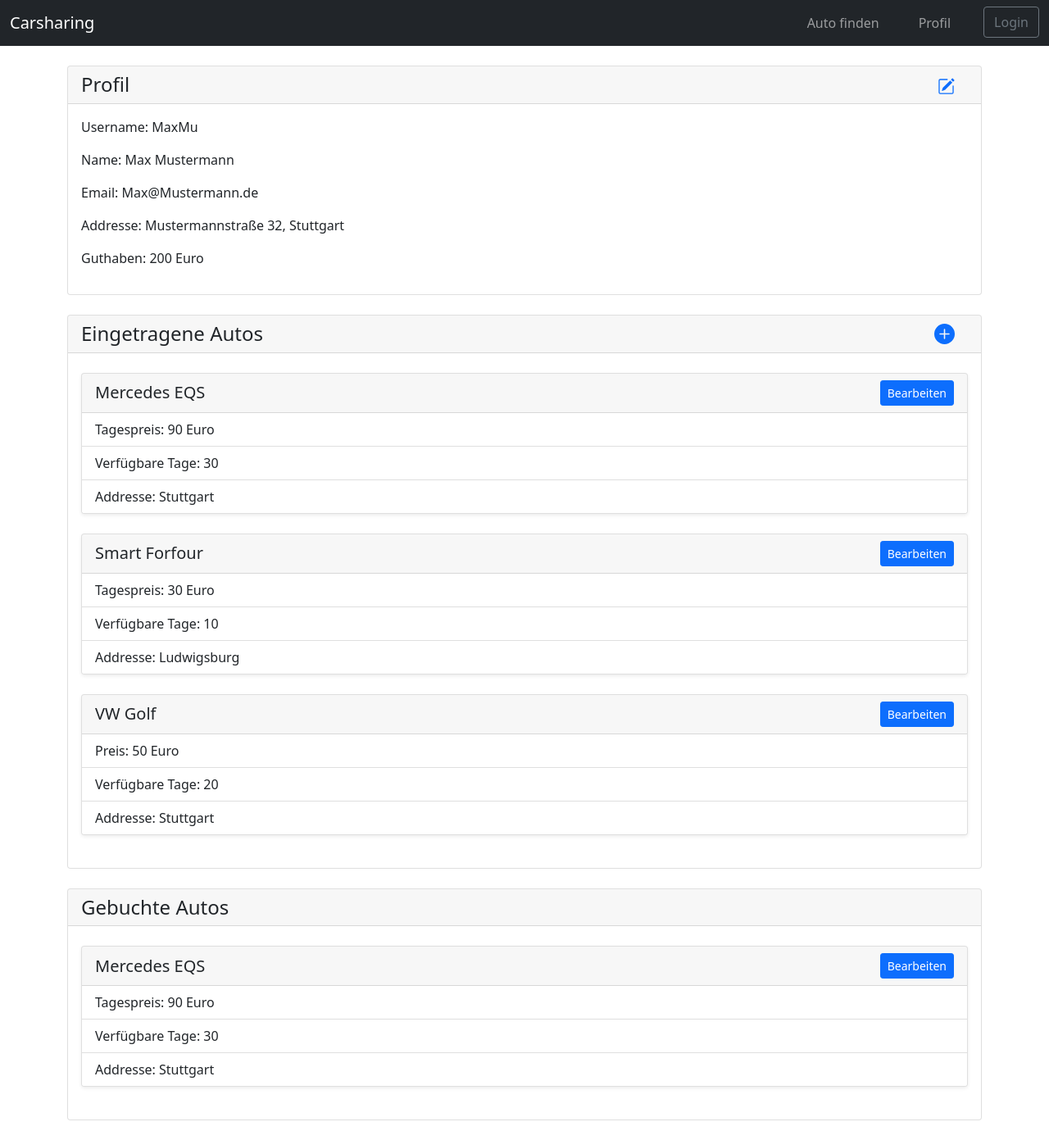
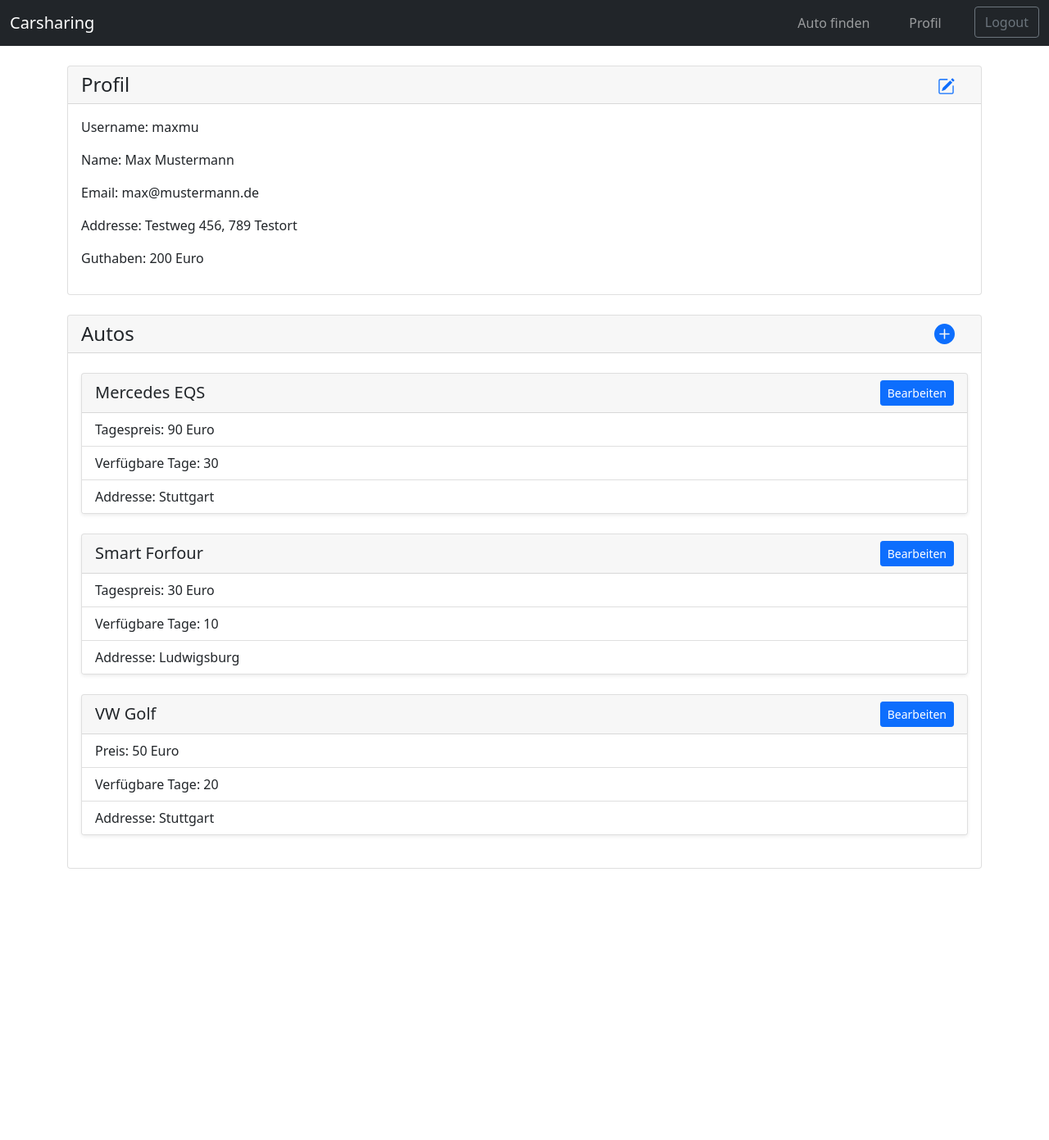
Before and after one commit to Fabian-Schneider01/Carsharing, a Flask app: page /profile in a window 1280 px wide. Shown: the whole page at 82% size. After the commit the page ends 1060 px from the top, so only its background shows below. Run offline with Flask 2, Linux system fonts and the light colour scheme; a user stored in the database is signed in; data comes from the database, SQL or seed files in the repository.

Commit message:
fix(profile)

```diff
--- a/templates/profile.html
+++ b/templates/profile.html
@@ -26,7 +26,7 @@
                         <li class="nav-item">
                             <a class="nav-link" href="{{ url_for("profile") }}">Profil</a>
                         </li>
-                        <a href="{{ url_for("login") }}"><button class="btn btn-outline-secondary my-2 my-sm-0" type="submit">Login</button></a>
+                        <a href="{{ url_for("logout") }}"><button class="btn btn-outline-secondary my-2 my-sm-0" type="submit">Logout</button></a>
                     </ul>
                 </div>
             </div>
@@ -44,17 +44,17 @@
                     </a>
                 </h4>
                 <div class="card-body">
-                    <p>Username: MaxMu</p>
-                    <p>Name: Max Mustermann</p>
-                    <p>Email: Max@Mustermann.de</p>
-                    <p>Addresse: Mustermannstraße 32, Stuttgart</p>
-                    <p>Guthaben: 200 Euro</p>
+                    <p>Username: {{ username }}</p>
+                    <p>Name: {{ firstName }} {{ lastName }}</p>
+                    <p>Email: {{ email }}</p>
+                    <p>Addresse: {{ street }} {{ houseNum }}, {{ postalCode }} {{ city }} </p>
+                    <p>Guthaben: {{ credit }} Euro</p>
                 </div>
             </div>
 
             <div class="card mt-4 mb-4">
                 <h4 class="card-header text-center d-flex justify-content-between align-items-center">
-                    Eingetragene Autos
+                    Autos
                     <svg xmlns="http://www.w3.org/2000/svg"  data-bs-toggle="modal" data-bs-target="#myCarModal" style="margin-right: 1rem;" type="button" width="25" height="25" fill="#0d6efd" class=" bi bi-plus-circle-fill mr-5" viewBox="0 0 16 16">
                         <path d="M16 8A8 8 0 1 1 0 8a8 8 0 0 1 16 0zM8.5 4.5a.5.5 0 0 0-1 0v3h-3a.5.5 0 0 0 0 1h3v3a.5.5 0 0 0 1 0v-3h3a.5.5 0 0 0 0-1h-3v-3z"/></a>
                     </svg>
@@ -158,86 +158,6 @@
                     </div>
                 </div>
             </div>
-            <div class="card mt-4 mb-4">
-                <h4 class="card-header text-center d-flex justify-content-between align-items-center">
-                    Gebuchte Autos
-                </h4>
-
-                <div class="card-body">
-                    <div class="card shadow-sm mt-2 mb-4">
-                        <h5 class="card-header text-center d-flex justify-content-between align-items-center">
-                            Mercedes EQS
-                            <button type="button" class="btn btn-sm btn-primary">Bearbeiten</button>
-                        </h5>
-                        <ul class="list-group list-group-flush">
-                            <li class="list-group-item">Tagespreis: 90 Euro</li>
-                            <li class="list-group-item">Verfügbare Tage: 30</li>
-                            <li class="list-group-item">Addresse: Stuttgart</li>
-                        </ul>
-                    </div>
-
-                </div>
-            </div>
-            <!-- MODALS -->
-            <!-- Profile Modal -->
-            <div class="modal" id="myModal">
-                <div class="modal-dialog">
-                    <div class="modal-content">
-                        <!-- Modal Header -->
-                        <div class="modal-header">
-                            <h4 class="modal-title">Profil Verändern</h4>
-                            <button type="button" class="btn-close" data-bs-dismiss="modal"></button>
-                        </div>
-                        <!-- Modal body -->
-                        <div class="modal-body">
-                            <div class="form-group">
-                                <label for="name">Neuer Username</label>
-                                <input type="text" class="form-control mb-4 mt-2" id="name" name="name">
-                            </div>
-                            <div class="form-group">
-                                <label for="email">Neue Email Addresse</label>
-                                <input type="email" class="form-control mb-4 mt-2" id="email" name="email">
-                            </div>
-                            <div class="form-group">
-                                <label for="password">Neues Passwort</label>
-                                <input type="password" class="form-control mb-4 mt-2" id="password" name="password">
-                            </div>
-
-                            <div class="form-group">
-                                <label for="passwordConfirm">Neues Passwort bestätigen</label>
-                                <input type="password" class="form-control mb-4 mt-2" id="passwordConfirm" name="passwordConfirm">
-                            </div>
-                            <div class="form-group">
-                                <label for="email">Neue Adresse</label>
-                                <input type="email" class="form-control mb-4 mt-2" id="email" name="email">
-                            </div>
-                            <form class="form-group">
-                                <label for="">Guthaben</label>
-                                <div class="input-group mt-2">
-                                    <span class="input-group-btn">
-                                        <button id="add-credit">
-                                            <svg data-type="minus" type="button" data-field="quant[1]" style="margin-right: 5px; margin-top: 3px;" xmlns="http://www.w3.org/2000/svg" width="25" height="25" fill="#0d6efd" class="btn-number bi bi-dash-circle-fill ml-5" viewBox="0 0 16 16">
-                                                <path d="M16 8A8 8 0 1 1 0 8a8 8 0 0 1 16 0zM4.5 7.5a.5.5 0 0 0 0 1h7a.5.5 0 0 0 0-1h-7z"/>
-                                            </svg>
-                                        </button>
-                                    </span>
-                                    <input style="border-radius: 5px;"type="text" name="quant[2]" class="form-control input-number" value="200" min="1" max="1000">
-                                    <span class="input-group-btn">
-                                        <button id="add-credit">
-                                            <svg data-type="plus" data-field="quant[2]" xmlns="http://www.w3.org/2000/svg" style="margin-left: 5px; margin-top: 3px;" type="button" width="25" height="25" fill="#0d6efd" class="btn-number bi bi-plus-circle-fill mr-5" viewBox="0 0 16 16"><path d="M16 8A8 8 0 1 1 0 8a8 8 0 0 1 16 0zM8.5 4.5a.5.5 0 0 0-1 0v3h-3a.5.5 0 0 0 0 1h3v3a.5.5 0 0 0 1 0v-3h3a.5.5 0 0 0 0-1h-3v-3z"/>
-                                            </svg>
-                                        </button>
-                                    </span>
-                                </div>
-                            </form>
-                        </div>
-                        <!-- Modal footer -->
-                        <div class="modal-footer">
-                            <button type="button" class="btn btn-primary" data-bs-dismiss="modal">Speichern</button>
-                        </div>
-                    </div>
-                </div>
-            </div>
         </div>
         <!-- Car Modal -->
         <div class="modal" id="myCarModal">
@@ -248,48 +168,56 @@
                         <h4 class="modal-title">Auto hinzufügen</h4>
                             <button type="button" class="btn-close" data-bs-dismiss="modal"></button>
                         </div>
+                        <form action=""  method="POST">
                             <!-- Modal body -->
                             <div class="modal-body">
                                 <div class="form-group">
-                                <label for="name">Modell</label>
-                                <input type="text" class="form-control mb-4 mt-2" id="name" name="name">
+                                    <label for="modell">Modell</label>
+                                    <input type="modell" class="form-control mb-4 mt-2" id="modell_id" name="modell">
                                 </div>
                                 <div class="form-group">
-                                <label >Hersteller</label>
-                                <input class="form-control mb-4 mt-2" id="email" name="email">
+                                    <label for="fahrzeugtyp">Fahrzeugtyp</label>
+                                    <input type="fahrzeugtyp" class="form-control mb-4 mt-2" id="fahrzeugtyp_id" name="fahrzeugtyp">
                                 </div>
-                            <form class="form-group">
-                                <label for="">Preis (pro Tag in Euro)</label>
+                                <div class="form-group">
+                                    <label for="hersteller">Hersteller</label>
+                                    <input type="hersteller" class="form-control mb-4 mt-2" id="hersteller_id" name="hersteller">
+                                </div>
+                                <div class="form-group">
+                                    <label for="preis">Preis (pro Tag in Euro)</label>
                                     <div class="input-group mt-2">
                                         <span class="input-group-btn">
-                                        <button id="add-credit">
-                                            <svg data-type="minus" type="button" data-field="quant[1]" style="margin-right: 5px; margin-top: 3px;" xmlns="http://www.w3.org/2000/svg" width="25" height="25" fill="#0d6efd" class="btn-price bi bi-dash-circle-fill ml-5" viewBox="0 0 16 16">
+                                            <button id="subtract-credit">
+                                                <svg data-type="minus" type="button" data-field="preis" style="margin-right: 5px; margin-top: 3px;" xmlns="http://www.w3.org/2000/svg" width="25" height="25" fill="#0d6efd" class="btn-price bi bi-dash-circle-fill ml-5" viewBox="0 0 16 16">
                                                     <path d="M16 8A8 8 0 1 1 0 8a8 8 0 0 1 16 0zM4.5 7.5a.5.5 0 0 0 0 1h7a.5.5 0 0 0 0-1h-7z"/>
                                                 </svg>
                                             </button>
                                         </span>
-                                    <input style="border-radius: 5px;"type="text" name="quant[2]" class="form-control input-number" value="0" min="1" max="1000">
+                                        <input style="border-radius: 5px;"type="preis" name="preis" class="form-control input-number" id="preis_id" value="0" min="1" max="1000">
                                         <span class="input-group-btn">
                                             <button id="add-credit">
-                                            <svg data-type="plus" data-field="quant[2]" xmlns="http://www.w3.org/2000/svg" style="margin-left: 5px; margin-top: 3px;" type="button" width="25" height="25" fill="#0d6efd" class="btn-price bi bi-plus-circle-fill mr-5" viewBox="0 0 16 16"><path d="M16 8A8 8 0 1 1 0 8a8 8 0 0 1 16 0zM8.5 4.5a.5.5 0 0 0-1 0v3h-3a.5.5 0 0 0 0 1h3v3a.5.5 0 0 0 1 0v-3h3a.5.5 0 0 0 0-1h-3v-3z"/>
+                                                <svg data-type="plus" type="button" data-field="preis" style="margin-left: 5px; margin-top: 3px;" xmlns="http://www.w3.org/2000/svg" width="25" height="25" fill="#0d6efd" class="btn-price bi bi-plus-circle-fill mr-5" viewBox="0 0 16 16"><path d="M16 8A8 8 0 1 1 0 8a8 8 0 0 1 16 0zM8.5 4.5a.5.5 0 0 0-1 0v3h-3a.5.5 0 0 0 0 1h3v3a.5.5 0 0 0 1 0v-3h3a.5.5 0 0 0 0-1h-3v-3z"/>
                                                 </svg>
                                             </button>
                                         </span>
                                     </div>
-                            </form>
+                                </div>
                                 <div class="form-group mt-2">
                                     <label for="period" class="mt-2 mb-2">Verfügbarer Zeitraum</label>
-                                <form action="/action_page.php">
-                                    <input type="date" id="date" name="date">
+                                    <!--<form action="/action_page.php">-->
+                                    <div>
+                                        <input type="date" id="startdate_id" name="startdate">
                                         <label for="date">bis</label>
-                                    <input type="date" id="date" name="date" class="mb-2">
-                                </form>
+                                        <input type="date" id="enddate_id" name="enddate" class="mb-2">
+                                    </div><!--</form>-->
                                 </div>
+
                             </div>
                             <!-- Modal footer -->
                             <div class="modal-footer">
-                            <button type="button" class="btn btn-primary" data-bs-dismiss="modal">Hinzufügen</button>
+                                <button type="submit" class="btn btn-primary" data-bs-dismiss="modal">Hinzufügen</button>
                             </div>
+                        </form>
                     </div>
                 </div>
             </div>
```
Lines whose indentation alone changed are shown as unchanged.
